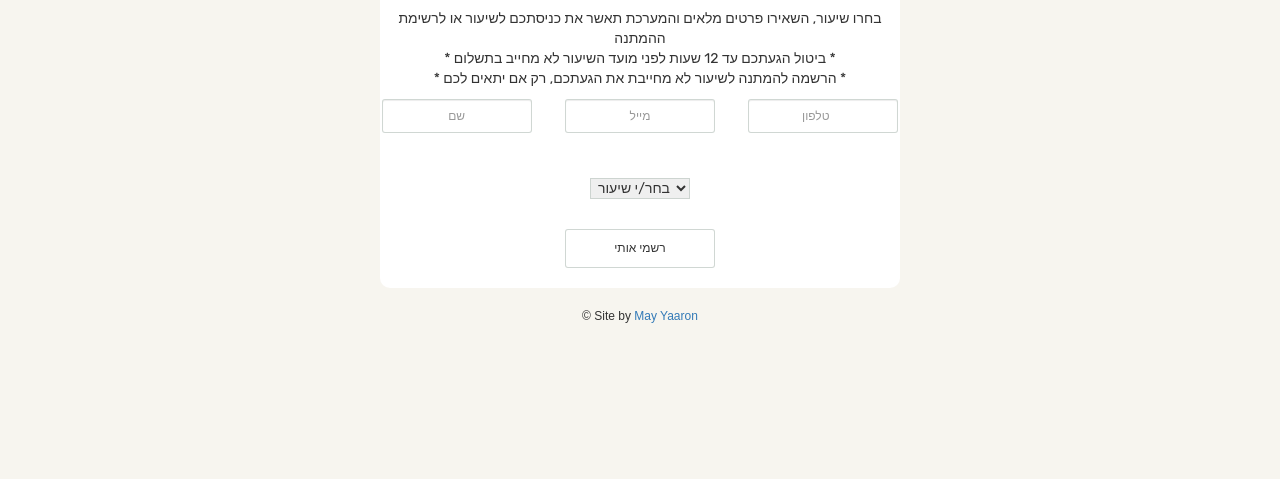
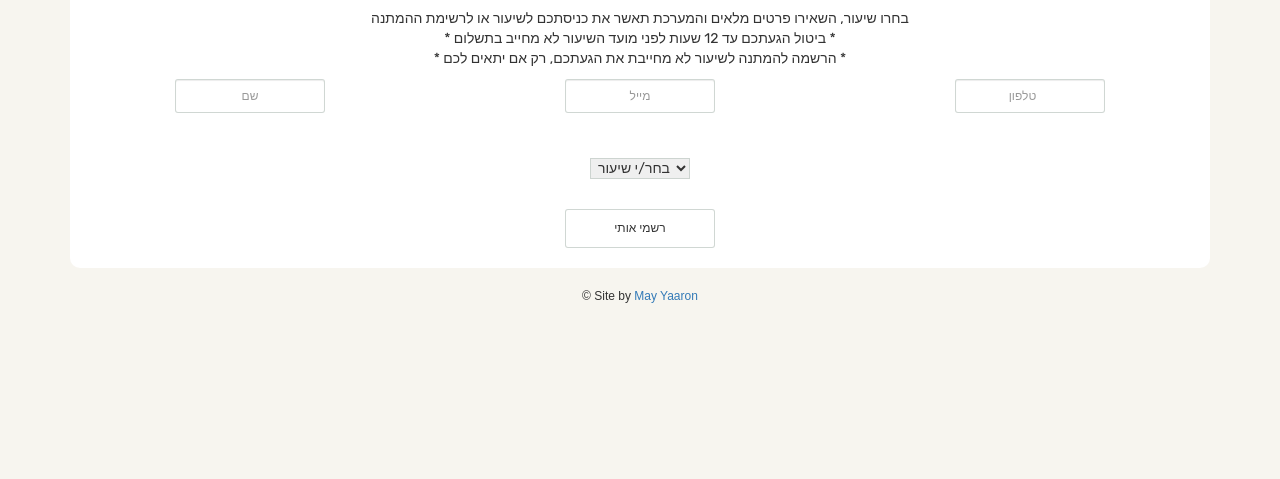
Before and after one commit to maykmayx/YogaRegApp, a Django app: a page that uses app/templates/weekk.html in a window 1280 px wide. Shown: the part 321-800 px from the top of the page. Run offline with Django 3.2, Linux system fonts and the light colour scheme; data comes from the database, SQL or seed files in the repository; lists and menus that the app fills with data are empty; some libraries are stand-ins or nearby versions.

Commit message:
YogaApp first commit

```diff
--- a/app/static/app/style.css
+++ b/app/static/app/style.css
@@ -49,8 +49,8 @@ div.reg-container{
     background-color: white;
     display: block;
     border-radius: 10px;
-    margin-left: 310px;
-    margin-right: 310px;
+    margin-left: auto;
+    margin-right: auto;
     text-align: center;
     vertical-align: middle;
 }
```
